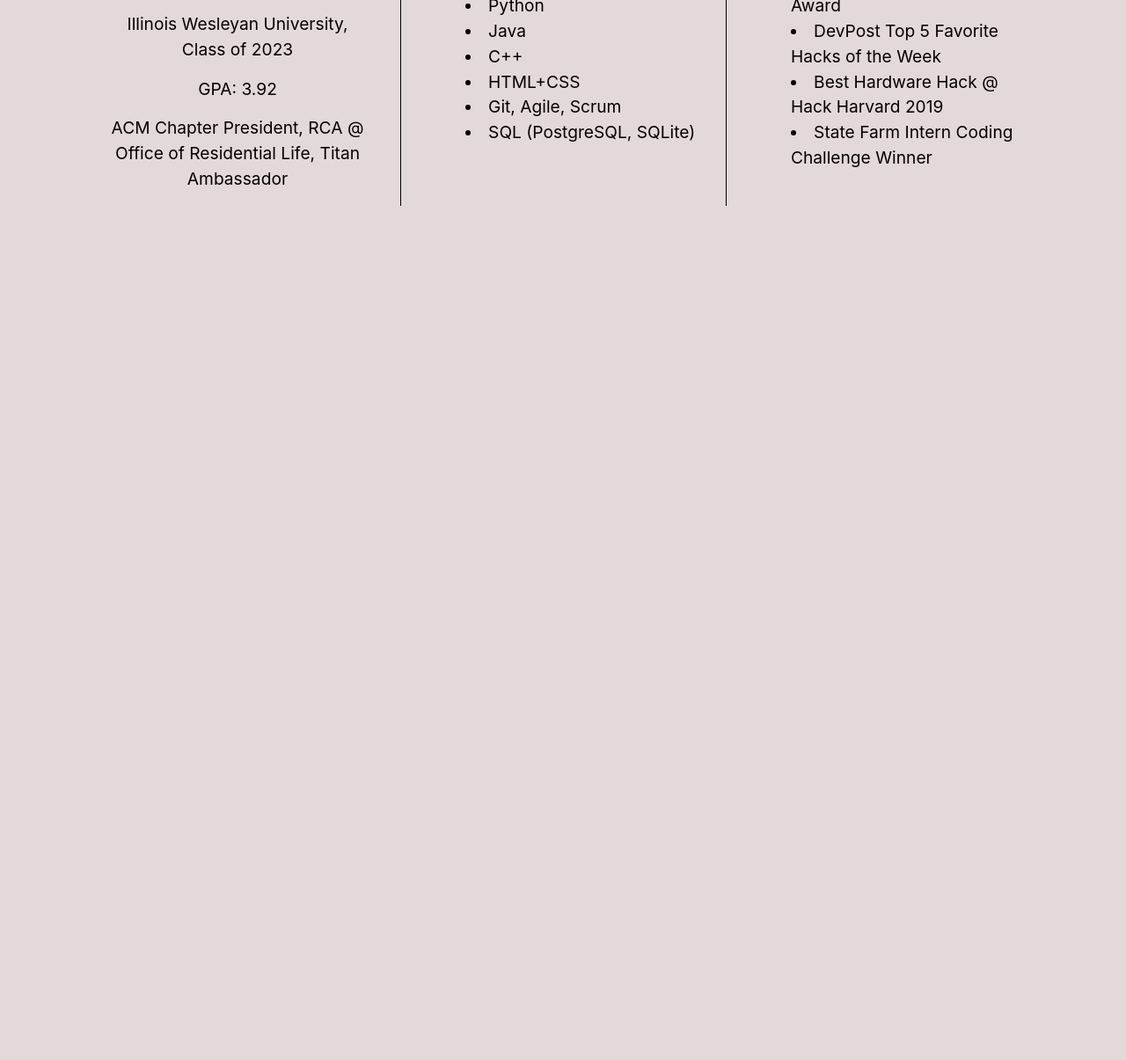
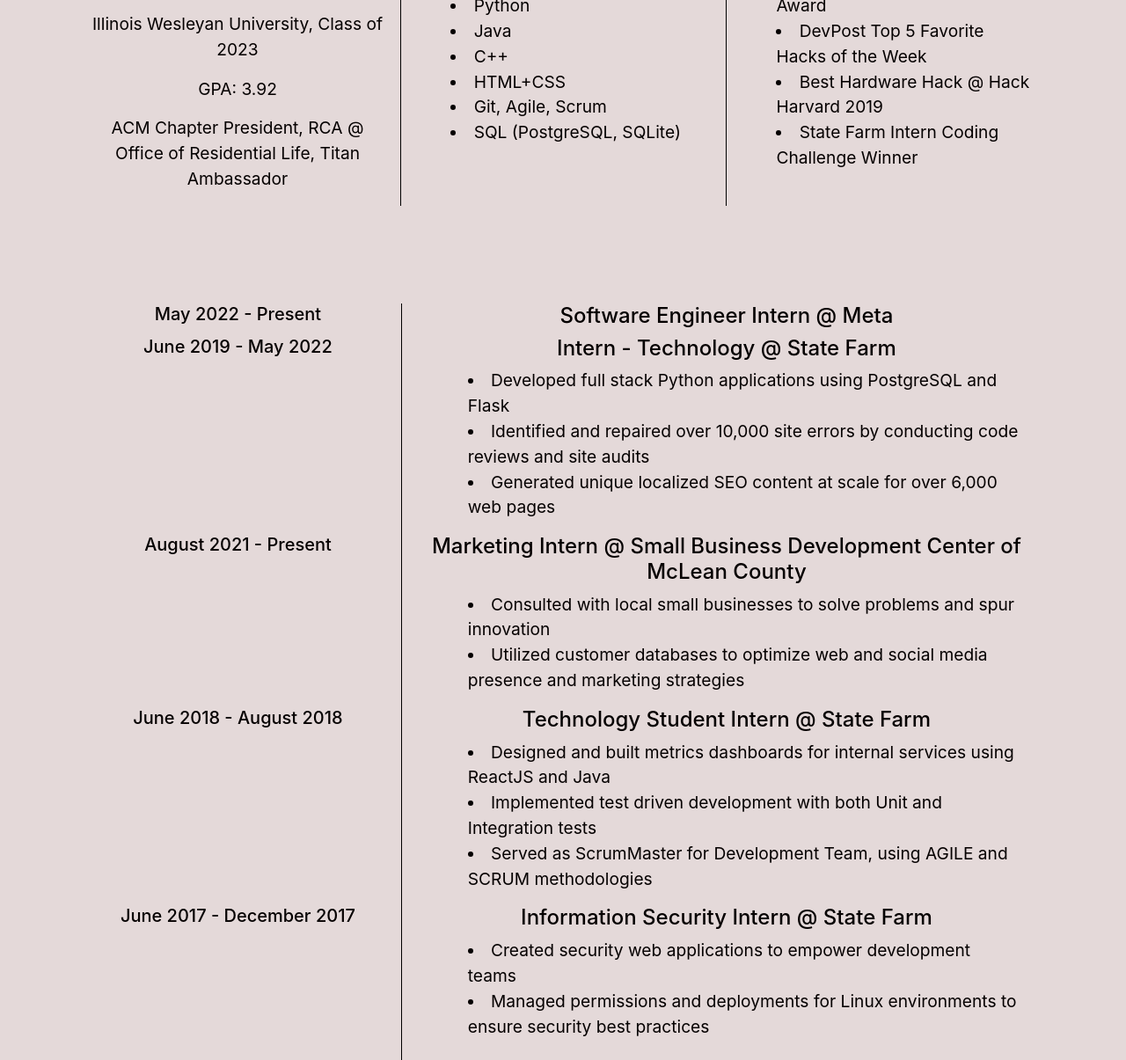
Before and after one commit to EvanHelstrom/Portfolio-Site, a plain HTML site: page home.html in a window 1280 px wide. Shown: the part 638-1843 px from the top of the page at 88% size. Before the commit the page ends 872 px from the top, so only its background shows below. Drawn offline with nearby package versions, Linux system fonts and the light colour scheme.

Commit message:
Added work experience

```diff
--- a/home.html
+++ b/home.html
@@ -110,8 +110,79 @@
                     </div>
                 </div>
             </div>
+
+            <div class="container">
+                <div class="divider"></div>
+                <div class="row">
+                    <div class="column career-dates">
+                        <h5>May 2022 - Present</h5>
+                    </div>
+                    <div class="column career-titles">
+                        <h4>Software Engineer Intern @ Meta</h4>
+                    </div>
+                </div>
+                <div class="row">
+                    <div class="column career-dates">
+                        <h5>June 2019 - May 2022</h5>
+                    </div>
+                    <div class="column career-titles">
+                        <h4>Intern - Technology @ State Farm</h4>
+                        <ul>
+                            <li>Developed full stack Python applications using PostgreSQL and Flask</li>
+                            <li>Identified and repaired over 10,000 site errors by conducting code reviews and site audits</li>
+                            <li>Generated unique localized SEO content at scale for over 6,000 web pages</li>
+                        </ul>
+                    </div>
+                </div>
+                <div class="row">
+                    <div class="column career-dates">
+                        <h5>August 2021 - Present</h5>
+                    </div>
+                    <div class="column career-titles">
+                        <h4>Marketing Intern @ Small Business Development Center of McLean County</h4>
+                        <ul>
+                            <li>Consulted with local small businesses to solve problems and spur innovation</li>
+                            <li>Utilized customer databases to optimize web and social media presence and marketing strategies</li>
+                        </ul>
+                    </div>
+                </div>
+                <div class="row">
+                    <div class="column career-dates">
+                        <h5>June 2018 - August 2018</h5>
+                    </div>
+                    <div class="column career-titles">
+                        <h4>Technology Student Intern @ State Farm</h4>
+                        <ul>
+                            <li>Designed and built metrics dashboards for internal services using ReactJS and Java</li>
+                            <li>Implemented test driven development with both Unit and Integration tests</li>
+                            <li>Served as ScrumMaster for Development Team, using AGILE and SCRUM methodologies</li>
+                        </ul>
+                    </div>
+                </div>
+                <div class="row">
+                    <div class="column career-dates">
+                        <h5>June 2017 - December 2017</h5>
+                    </div>
+                    <div class="column career-titles">
+                        <h4>Information Security Intern @ State Farm</h4>
+                        <ul>
+                            <li>Created security web applications to empower development teams</li>
+                            <li>Managed permissions and deployments for Linux environments to ensure security best practices</li>
+                        </ul>
+                    </div>
+                </div>
+                <div class="row">
+                    <div class="column career-dates">
+                        <h5></h5>
+                    </div>
+                    <div class="column career-titles">
+                        <h4></h4>
+                    </div>
+                </div>
+            </div>
         </section>
         <!--About Section-->
+
     </main>
     <!--Main layout-->
 
--- a/styles.css
+++ b/styles.css
@@ -8,8 +8,8 @@ body {
 p, ul > li {
     font-size: larger;
     list-style-position: inside;
-    padding-left: 10%;
-    padding-right: 10%;
+    padding-left: 5%;
+    padding-right: 5%;
 }
 .context {
     border-left-style: solid;
@@ -50,7 +50,25 @@ flex: 1;
 .bi {
     flex: 50%;
 }
+.career-dates {
+    border-right-style: solid;
+    border-color: rgb(0, 0, 0);
+    border-width: 1px;
+    flex: 33%;
+    text-align: center;
+}
+.career-titles > h4 {
+    text-align: center;
+}
+.career-titles {
+    flex: 66%;
 
+}
+.divider {
+
+    padding-top: 5%;
+    padding-bottom: 5%;
+}
 ol {
     list-style-type: decimal;
     text-align: center;
@@ -94,6 +112,14 @@ ol {
     section {
         padding-top: 20%
     }
+    .career-dates {
+        border-width: 0px;
+        flex: 100%;
+    }
+    .career-titles {
+        flex: 100%;
+        text-align: center;
+    }
   }
   @media screen and (max-width: 800px) {
     .face {
```
